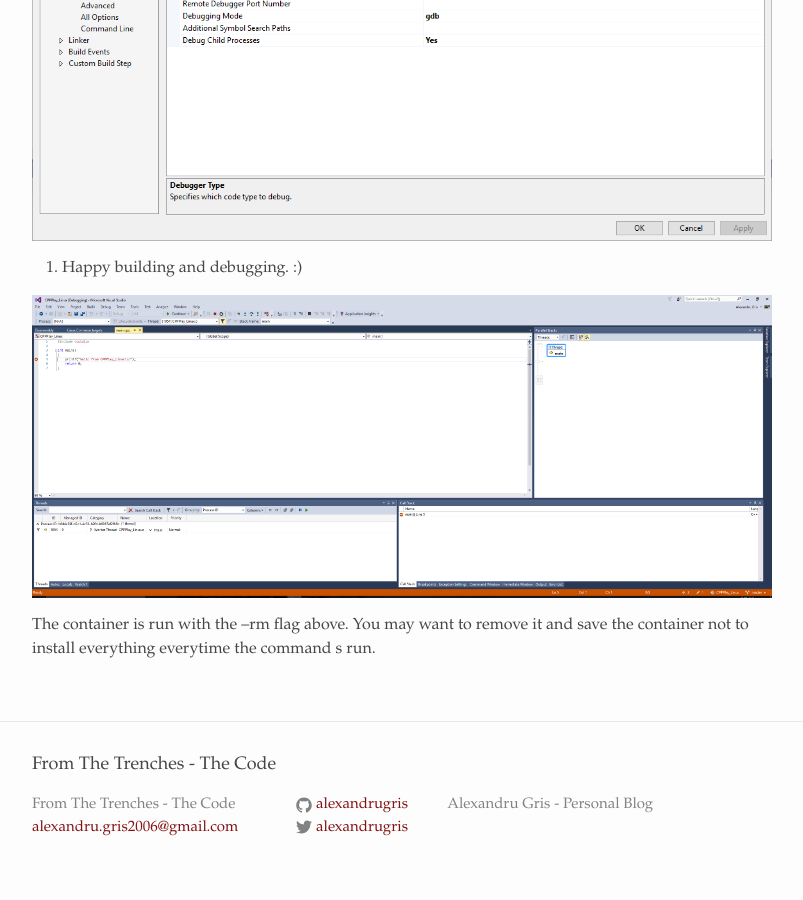
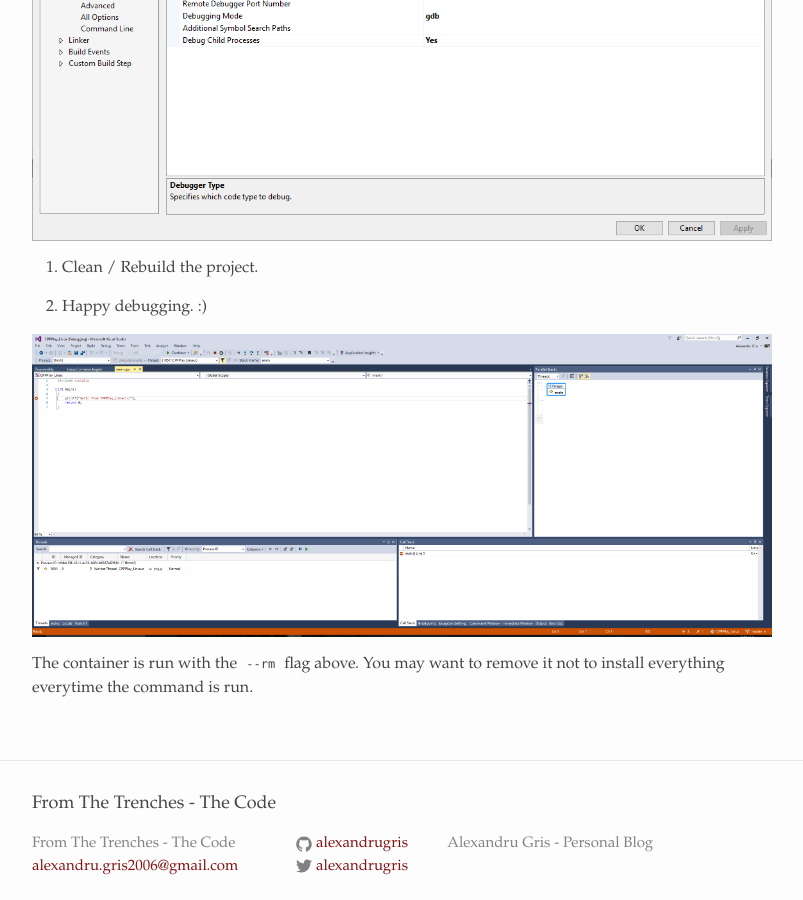
Before and after one commit to alexandrugris/my-jekyll-tech-blog, a Jekyll site: the page built from MyBlog/_posts/2017-02-25-Docker-Containers - 2.markdown, in a window 1280 px wide and 900 px high, scrolled down 4881 px. Shown: the whole window, without its empty margins (238-1041 px from the left). Built offline with Jekyll 4.4.1, drawn with Linux system fonts in a browser that asks for light colours.

Commit message:
small changes

```diff
--- a/MyBlog/_posts/2017-02-25-Docker-Containers - 2.markdown
+++ b/MyBlog/_posts/2017-02-25-Docker-Containers - 2.markdown
@@ -96,8 +96,10 @@ docker run -it --rm -p 2222:22 --security-opt seccomp=unconfined
 
 ![Visual Studio Project Config]({{site.url}}/assets/docker_2_6.png)
 
-6. Happy building and debugging. :)
+6. Clean / Rebuild the project.
+
+7. Happy debugging. :)
 
 ![Visual Studio Project Config]({{site.url}}/assets/docker_2_7.png)
 
-The container is run with the --rm flag above. You may want to remove it and save the container not to install everything everytime the command s run.
+The container is run with the `--rm` flag above. You may want to remove it not to install everything everytime the command is run.
```
